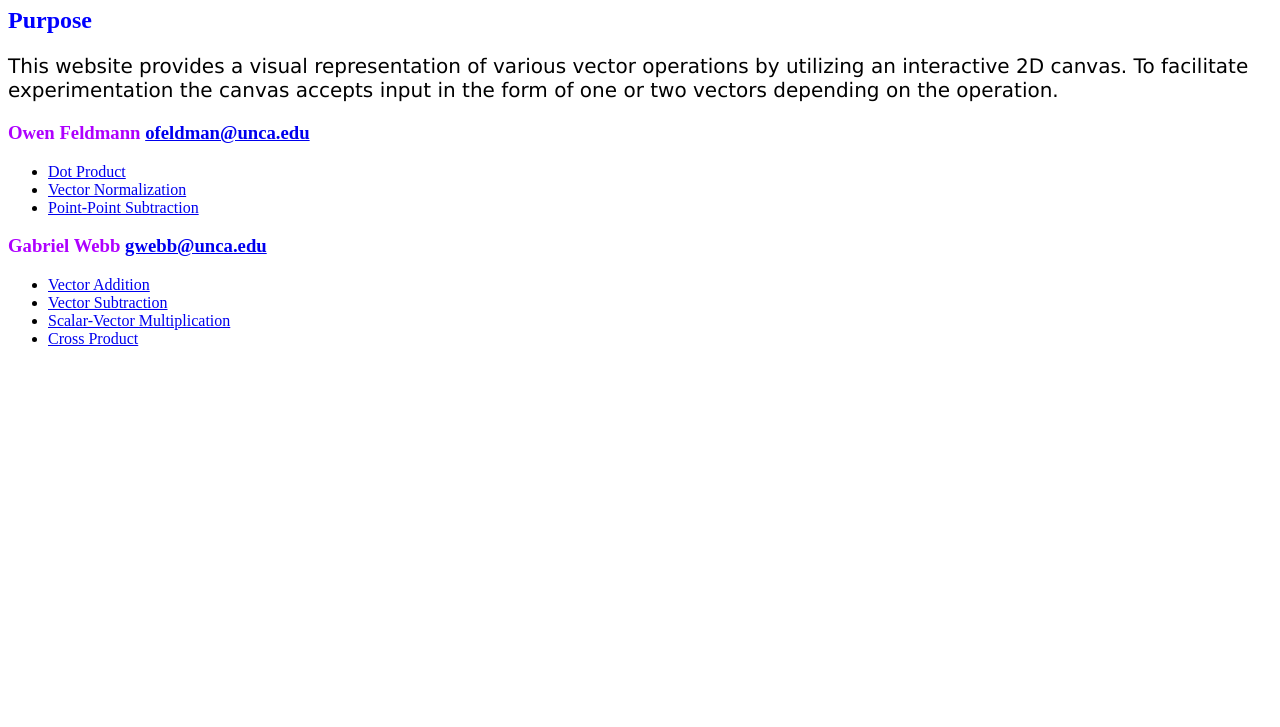
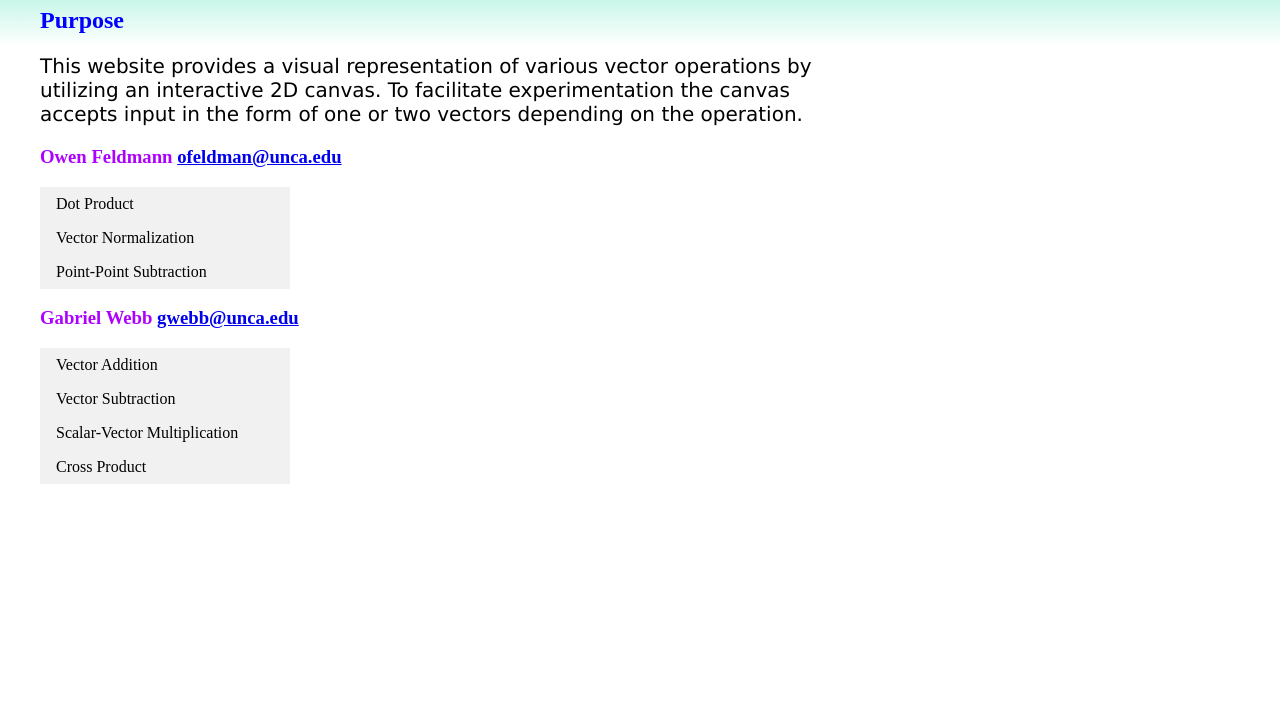
Before and after one commit to OwenFeldmann/Vector-Operations-Tutorial-Site, a plain HTML site: page index.html in a window 1280 px wide. Shown: the part 73-800 px from the top of the page. Drawn offline with Linux system fonts and the light colour scheme.

Commit message:
Updated CSS and minor typo

```diff
--- a/report.css
+++ b/report.css
@@ -4,7 +4,15 @@
 	Modified by: Owen Feldmann
 	Modified on: Feb 8, 2022
 */
+.backgroundGradient{
+    background: rgb(255,255,255);
+    background: linear-gradient(0deg, rgba(255,255,255,1) 85%, rgb(117, 233, 199) 100% );
+}
 
+html, body{
+    min-height: 100%;
+    margin-left:20px;
+}
 canvas {
     border:#0000FF 1px solid;
 }
@@ -26,6 +34,29 @@ pre {
 	font-size: 24px;
 }/* pre */
 
+ul {
+    list-style-type: none;
+    margin: 0;
+    padding: 0;
+    width: 250px;
+    background-color: #f1f1f1;
+}
+li a {
+    display: block;
+    color: #000;
+    padding: 8px 16px;
+    text-decoration: none;
+}
+li a:hover {
+    background-color: #335e34;
+    color: white;
+}
+
+.summary{
+    max-width: 800px;
+    min-width: 100px;
+}
+
 .interactiveTutorialClass {
     float: left;
     width: 45%;
```
Also changed, not shown: ScalarVectorTutorial.html (added, +59 -0 lines).
